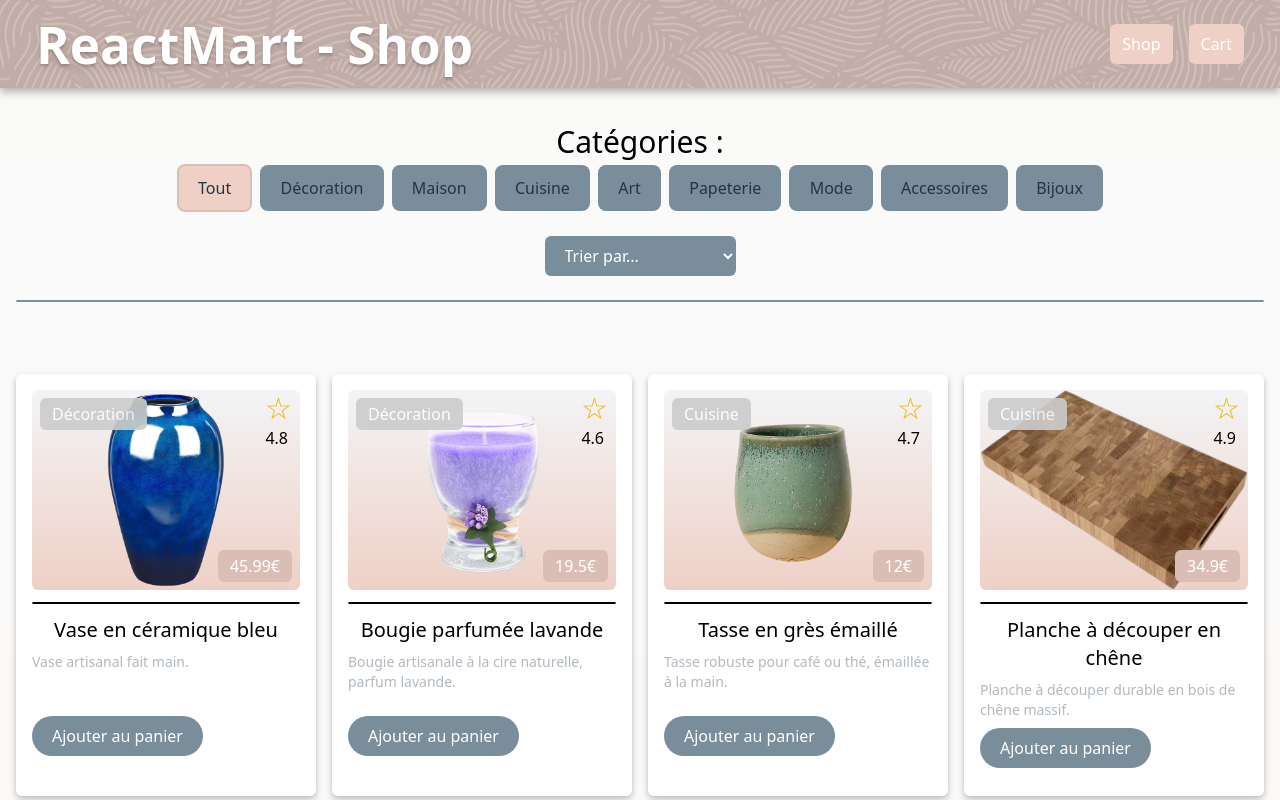
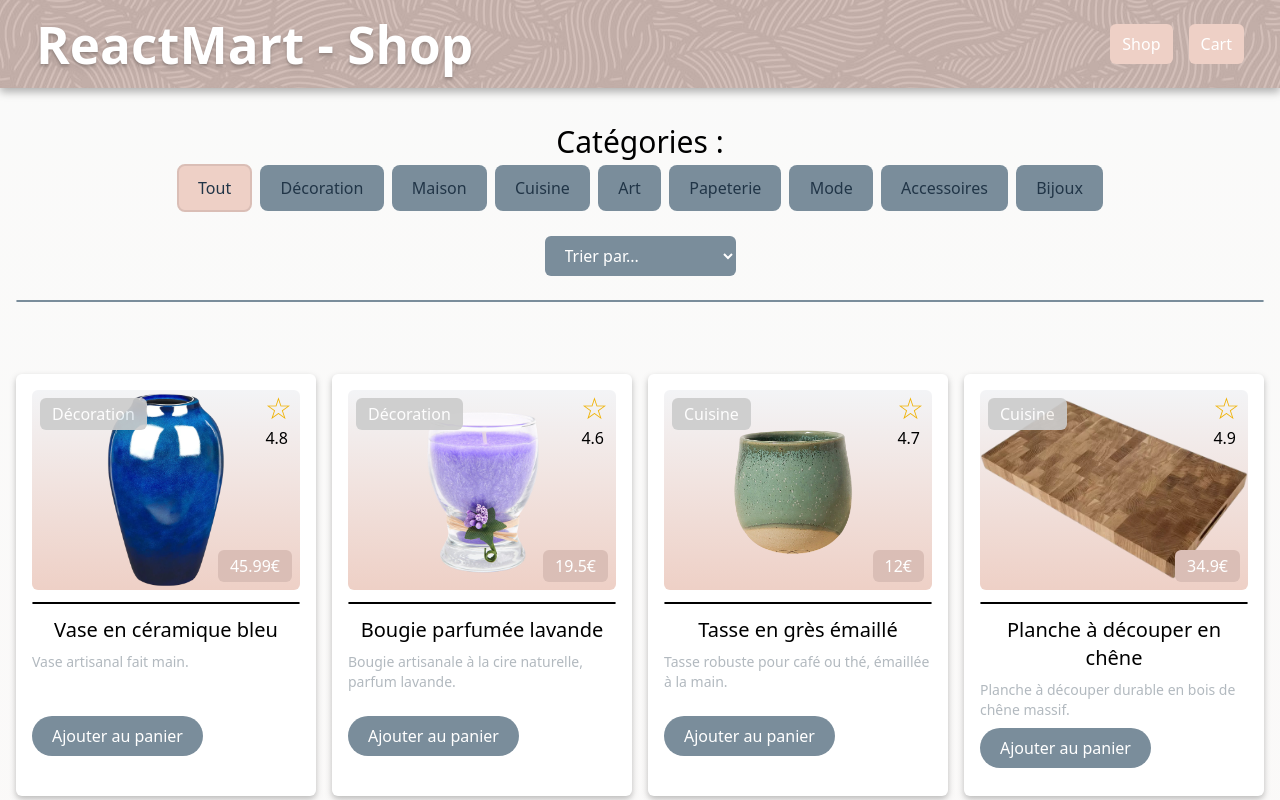
Before and after one commit to EthanEnigma/ReactMart, a React (Vite) app: page / in a window 1280 px wide. Shown: the top 800 px of the page. Built offline with nearby package versions, Linux system fonts and the light colour scheme.

Commit message:
Feat: Add clickable images linked to ProductPage

```diff
--- a/src/pages/Shop.tsx
+++ b/src/pages/Shop.tsx
@@ -157,7 +157,13 @@ export default function Shop() {
                                     <p className="absolute right-3">{product.rating}</p>
                                 </div>
                                 <p className="absolute right-0 bottom-0 text-white bg-[#DABEB6] px-3 py-1 m-2 rounded-md">{product.price}€</p>
-                                <img src={product.images} className="max-w-full" />
+                                <Link to={`/product/${product.id}`} className="block w-full h-full">
+                                    <img
+                                        src={product.images}
+                                        alt={product.name}
+                                        className="w-full h-full object-contain"
+                                    />
+                                </Link>
                             </div>
                             <hr className="border-solid border-black border-1 rounded-md my-3" />
                             {/* Card Content */}
```
